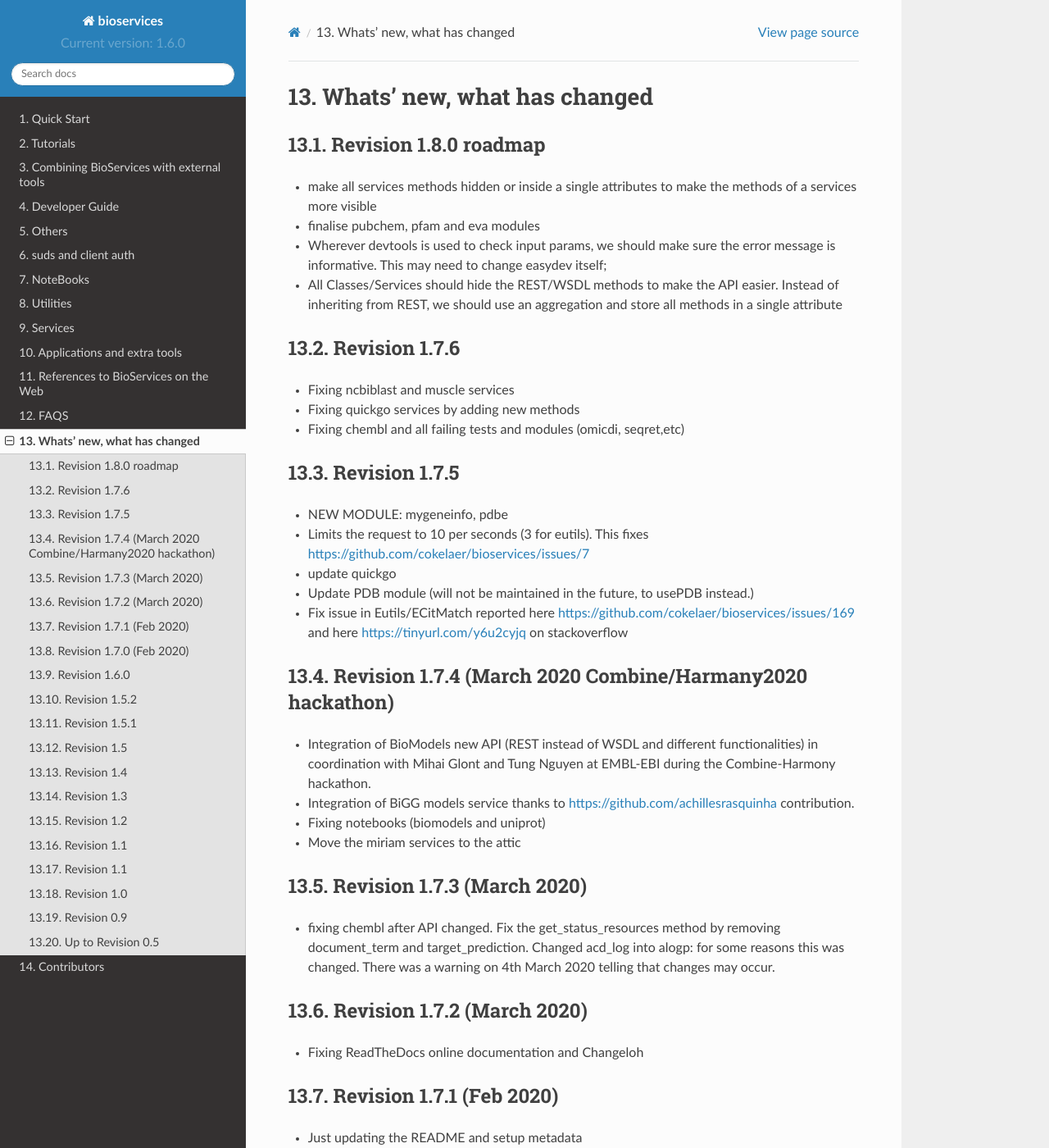
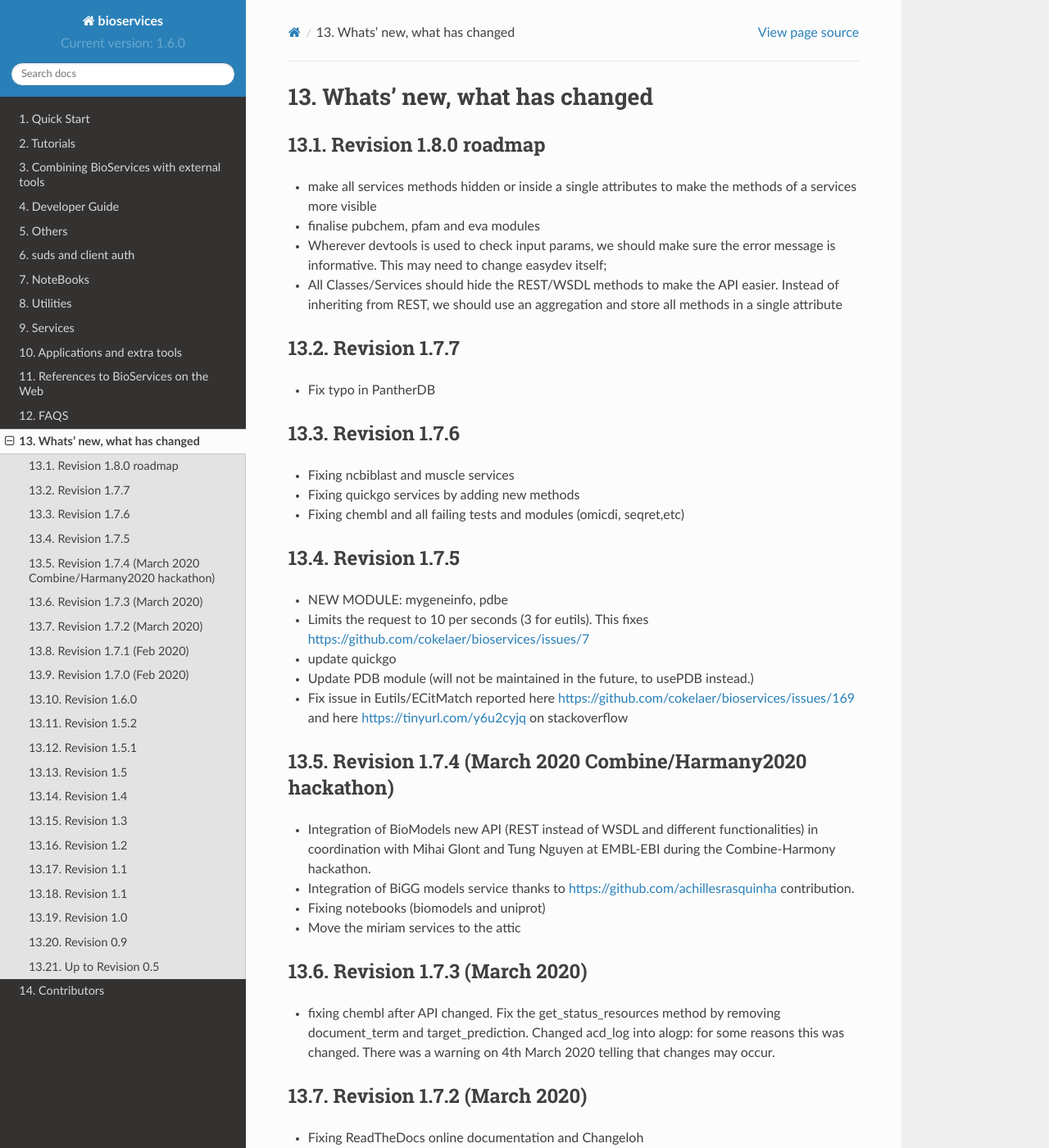
Before and after one commit to cokelaer/bioservices, a Sphinx documentation site: the page built from doc/ChangeLog.rst, in a window 1280 px wide and 1400 px high. Shown: the whole window at 82% size. Built offline with Sphinx 7.4.7 and the Read the Docs theme 2.0.0, drawn with Linux system fonts in a browser that asks for light colours; formulas are drawn with MathJax 3; pages that are not in the unit, such as notebooks, are missing from menus; some of the changed text lies outside the part shown.

Commit message:
update version

```diff
--- a/doc/ChangeLog.rst
+++ b/doc/ChangeLog.rst
@@ -12,6 +12,12 @@ Revision 1.8.0 roadmap
 * All Classes/Services should hide the REST/WSDL methods to make the API easier.
   Instead of inheriting from REST, we should use an aggregation and store all
   methods in a single attribute
+
+
+Revision 1.7.7
+--------------
+
+* Fix typo in PantherDB
 
 Revision 1.7.6
 --------------
--- a/setup.py
+++ b/setup.py
@@ -7,7 +7,7 @@ import glob
 
 _MAJOR               = 1
 _MINOR               = 7
-_MICRO               = 6
+_MICRO               = 7
 version              = '%d.%d.%d' % (_MAJOR, _MINOR, _MICRO)
 release              = '%d.%d' % (_MAJOR, _MINOR)
 
```
